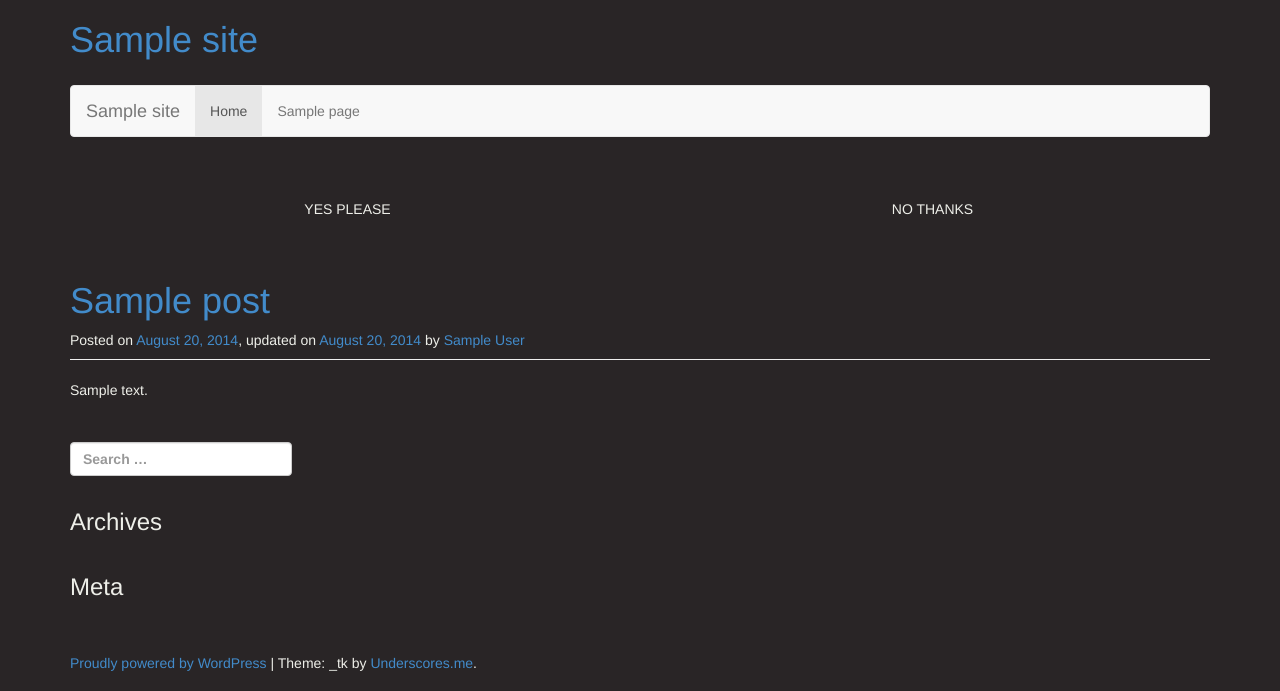
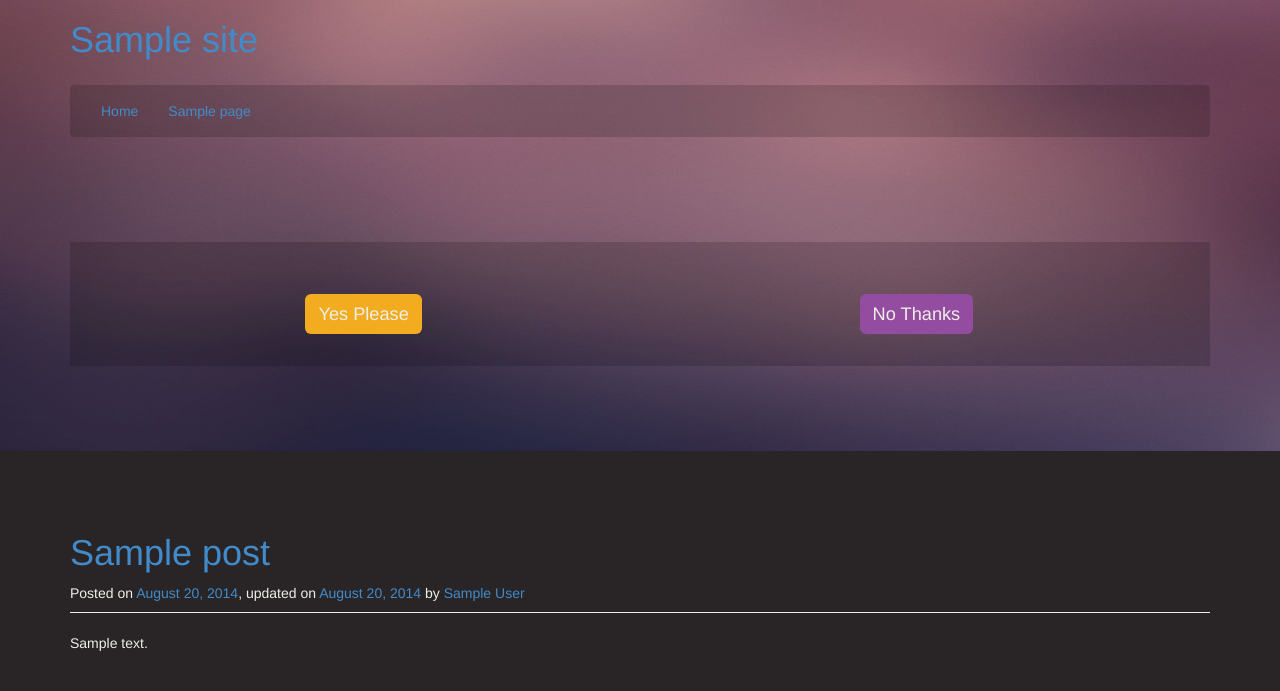
Before and after one commit to nickwoodland/ypnt, a WordPress theme: template index.php in a window 1280 px wide. Shown: the top 691 px of the page. Run offline with PHP 8.4 and a stand-in for WordPress, Linux system fonts and the light colour scheme; the site name, menu and one post (Sample post) are stand-ins, and other content is empty; some libraries are stand-ins or nearby versions.

Commit message:
yesss styling and buttons and stuff

```diff
--- a/header.php
+++ b/header.php
@@ -48,7 +48,7 @@
 		<div class="container">
 			<div class="row">
 				<div class="site-navigation-inner col-sm-12">
-					<div class="navbar navbar-default">
+					<div class="navbar">
 						<div class="navbar-header">
 						<!-- .navbar-toggle is used as the toggle for collapsed navbar content -->
 						<button type="button" class="navbar-toggle" data-toggle="collapse" data-target=".navbar-responsive-collapse">
@@ -59,7 +59,7 @@
 						</button>
 
 						<!-- Your site title as branding in the menu -->
-						<a class="navbar-brand" href="<?php echo esc_url( home_url( '/' ) ); ?>" title="<?php echo esc_attr( get_bloginfo( 'name', 'display' ) ); ?>" rel="home"><?php bloginfo( 'name' ); ?></a>
+						<!--<a class="navbar-brand" href="<?php echo esc_url( home_url( '/' ) ); ?>" title="<?php echo esc_attr( get_bloginfo( 'name', 'display' ) ); ?>" rel="home"><?php // bloginfo( 'name' ); ?></a>-->
 					  </div>
 
 					<!-- The WordPress Menu goes here -->
--- a/partials/above-the-fold.php
+++ b/partials/above-the-fold.php
@@ -8,7 +8,7 @@
                     <?php echo $yp; ?>
                 </h1>
                 <?php // if(function_exists('like_counter_p')) { like_counter_p('text for like'); } ?>
-                <span class='btn btn-yp' onclick="wp_ypnt_ajax_script(this,'<?php echo $post->ID; ?>','like')">YES PLEASE</span>
+                <span class='btn btn-yp' onclick="wp_ypnt_ajax_script(this,'<?php echo $post->ID; ?>','like')">Yes Please</span>
 
             </div>
             <div class="ypnt-holder col-md-6">
@@ -17,7 +17,7 @@
                     <?php echo $nt; ?>
                 </h1>
                 <?php //if(function_exists('dislike_counter_p')) { dislike_counter_p('text for un-like'); } ?>
-                <span class='btn btn-nt' onclick="wp_ypnt_ajax_script(this,'<?php echo $post->ID; ?>','dislike')">NO THANKS</span>
+                <span class='btn btn-nt' onclick="wp_ypnt_ajax_script(this,'<?php echo $post->ID; ?>','dislike')">No Thanks</span>
             </div>
         </div>
     </div>
--- a/style.css
+++ b/style.css
@@ -177,7 +177,32 @@ body {
 	color: #eeefe9;
 }
 
+.above-the-fold__wrapper {
+	background:url('assets/bg-texture.jpg');
+	background-size: 100% 100%;
+	margin-bottom:3em;
+}
 
+
+.navbar {
+	background-color:rgba(0,0,0, 0.16);
+}
+
+/***BUTTONS**/
+
+.btn {
+	background-color: #4a2640;
+	border-radius:6px;
+	font-size:1.3em;
+}
+
+.btn-yp {
+	background-color: #f3ab20;
+}
+
+.btn-nt {
+	background-color: #944ca0;
+}
 
 /**************************/
 /********* PAGES **********/
@@ -189,4 +214,16 @@ body {
 
 .ypnt-holder{
 	text-align:center;
+
 }
+
+.counter-wrapper {
+	padding:2.3em;
+	margin-top:5em;
+	margin-bottom:5em;
+	background-color:rgba(0,0,0, 0.16);
+}
+
+.counter-wrapper .row {
+
+}
```
Also changed, not shown: assets/bg-texture.jpg (added).
